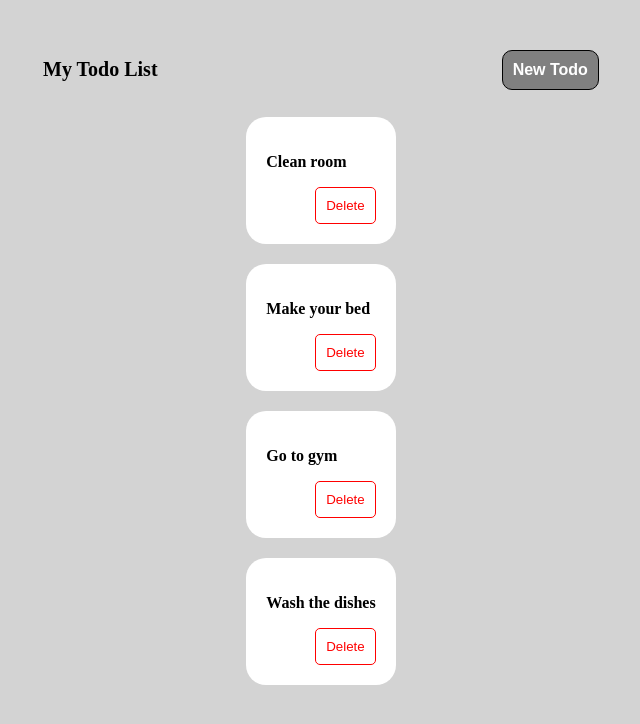
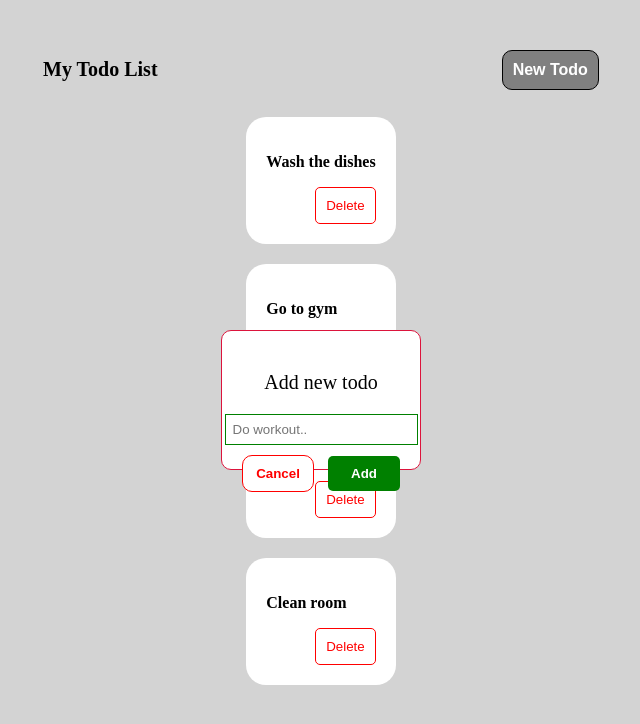
Before and after one commit to furkanksl/todo-app-w-reactjs, a React (Create React App) app: page / in a window 1280 px wide. Both pictures are taken after a click on the button "New Todo". Shown: the top 724 px of the page, without its empty margins (319-959 px from the left). Built offline with nearby package versions, Linux system fonts and the light colour scheme.

Commit message:
Add add todo modal

```diff
--- a/src/App.js
+++ b/src/App.js
@@ -1,5 +1,6 @@
 import Todo from "./components/Todo";
 import { useState } from "react";
+import AddTodo from "./components/AddTodo";
 
 var todosDummyData = [
   {
@@ -22,7 +23,8 @@ var todosDummyData = [
 
 function App() {
   const [todos, setTodos] = useState(todosDummyData);
-  const [todoItems, setTodoItems] = useState(createTodoCard());
+  const [todoItems, setTodoItems] = useState(createTodoCard().reverse());
+  const [isNewTodoModalOpen, setIsNewTodoModelOpen] = useState(false);
 
   function createTodoCard() {
     var todoItems = todos.map((todo) =>
@@ -40,20 +42,50 @@ function App() {
       if (todo.id === id) {
         todos[index] = {};
         setTodos(todos);
-        setTodoItems(createTodoCard());
-        console.log(todos);
+        setTodoItems(createTodoCard().reverse());
+        // console.log(todos);
         return;
       }
     });
+  }
+
+  function addTodo(text) {
+    if (text === "") {
+      closeNewTodoModal();
+      return;
+    }
+
+    var todoItem = {
+      id: todos.length + 1,
+      text: text,
+    };
+
+    todos.push(todoItem);
+    setTodos(todos);
+    setTodoItems(createTodoCard().reverse());
+    closeNewTodoModal();
+  }
+
+  function openNewTodoModal() {
+    setIsNewTodoModelOpen(true);
+  }
+
+  function closeNewTodoModal() {
+    setIsNewTodoModelOpen(false);
   }
 
   return (
     <div className="container">
       <div className="header-container">
         <p className="title">My Todo List</p>
-        <button className="new-todo-button">New Todo</button>
+        <button className="new-todo-button" onClick={openNewTodoModal}>
+          New Todo
+        </button>
       </div>
       <ul>{todoItems}</ul>
+      {isNewTodoModalOpen && (
+        <AddTodo onConfirm={addTodo} onCancel={closeNewTodoModal} />
+      )}
     </div>
   );
 }
--- /dev/null
+++ b/src/components/AddTodo.js
@@ -0,0 +1,50 @@
+import { useState } from "react";
+
+function AddTodo(props) {
+  var [text, setText] = useState("");
+
+  function cancelHandler() {
+    props.onCancel();
+  }
+
+  function confirmHandler() {
+    props.onConfirm(text);
+    resetForm();
+  }
+
+  function resetForm() {
+    setText("");
+  }
+
+  const handleChange = (event) => {
+    setText(event.target.value);
+
+    // console.log('value is:', event.target.value);
+  };
+
+  return (
+    <div>
+      <div className="new-todo-modal">
+        <p>Add new todo</p>
+        <input
+          type="text"
+          id="text"
+          name="text"
+          placeholder="Do workout.."
+          value={text}
+          onChange={handleChange}
+        />
+        <div className="buttons-container">
+          <button className="cancel-button" onClick={cancelHandler}>
+            Cancel
+          </button>
+          <button className="add-button" onClick={confirmHandler}>
+            Add
+          </button>
+        </div>
+      </div>
+    </div>
+  );
+}
+
+export default AddTodo;
--- a/src/components/Modal.js
+++ b/src/components/DeleteModal.js
@@ -1,4 +1,4 @@
-function Modal(props) {
+function DeleteModal(props) {
   function cancelHandler() {
     props.onCancel();
   }
@@ -22,4 +22,4 @@ function Modal(props) {
   );
 }
 
-export default Modal;
+export default DeleteModal;
--- a/src/components/Todo.js
+++ b/src/components/Todo.js
@@ -1,5 +1,5 @@
 import Backdrop from "./Backdrop";
-import Modal from "./Modal";
+import DeleteModal from "./DeleteModal";
 
 import { useState } from "react";
 
@@ -7,7 +7,7 @@ function Todo(props) {
   const [isModalOpen, setIsModelOpen] = useState(false);
 
   function deleteTodo() {
-    console.log(props.id);
+    // console.log(props.id);
     setIsModelOpen(true);
   }
 
@@ -27,7 +27,10 @@ function Todo(props) {
         <button onClick={deleteTodo}> Delete </button>
       </div>
       {isModalOpen && (
-        <Modal onCancel={closeDeleteModel} onConfirm={confirmDeleteModel} />
+        <DeleteModal
+          onCancel={closeDeleteModel}
+          onConfirm={confirmDeleteModel}
+        />
       )}
       {isModalOpen && <Backdrop onCancel={closeDeleteModel} />}
     </div>
--- a/src/index.css
+++ b/src/index.css
@@ -73,7 +73,7 @@ ul {
 
 .modal {
   display: flex;
-  position: absolute;
+  position: fixed;
   z-index: 10000;
   background-color: white;
   padding: 20px;
@@ -87,6 +87,33 @@ ul {
   align-items: center;
   color: black;
   font-size: 20px;
+}
+
+.new-todo-modal {
+  display: flex;
+  position: fixed;
+  z-index: 10000;
+  background-color: white;
+  padding: 20px;
+  top: calc(50% - 70px);
+  bottom: calc(50% - 70px);
+  right: calc(50% - 100px);
+  left: calc(50% - 100px);
+  flex-direction: column;
+  border-radius: 10px;
+  border: 1px solid crimson;
+  align-items: center;
+  color: black;
+  font-size: 20px;
+}
+
+.new-todo-modal input {
+  border: 1px solid green;
+  padding: 7px;
+  display: flex;
+  width: auto;
+  height: 40px;
+  margin-bottom: 10px;
 }
 
 .buttons-container {
@@ -110,6 +137,16 @@ ul {
 .confirm-button {
   padding: 10px;
   background-color: red;
+  color: white;
+  border: 0;
+  border-radius: 5px;
+  font-weight: 600;
+  width: 72px;
+}
+
+.add-button {
+  padding: 10px;
+  background-color: green;
   color: white;
   border: 0;
   border-radius: 5px;
```
